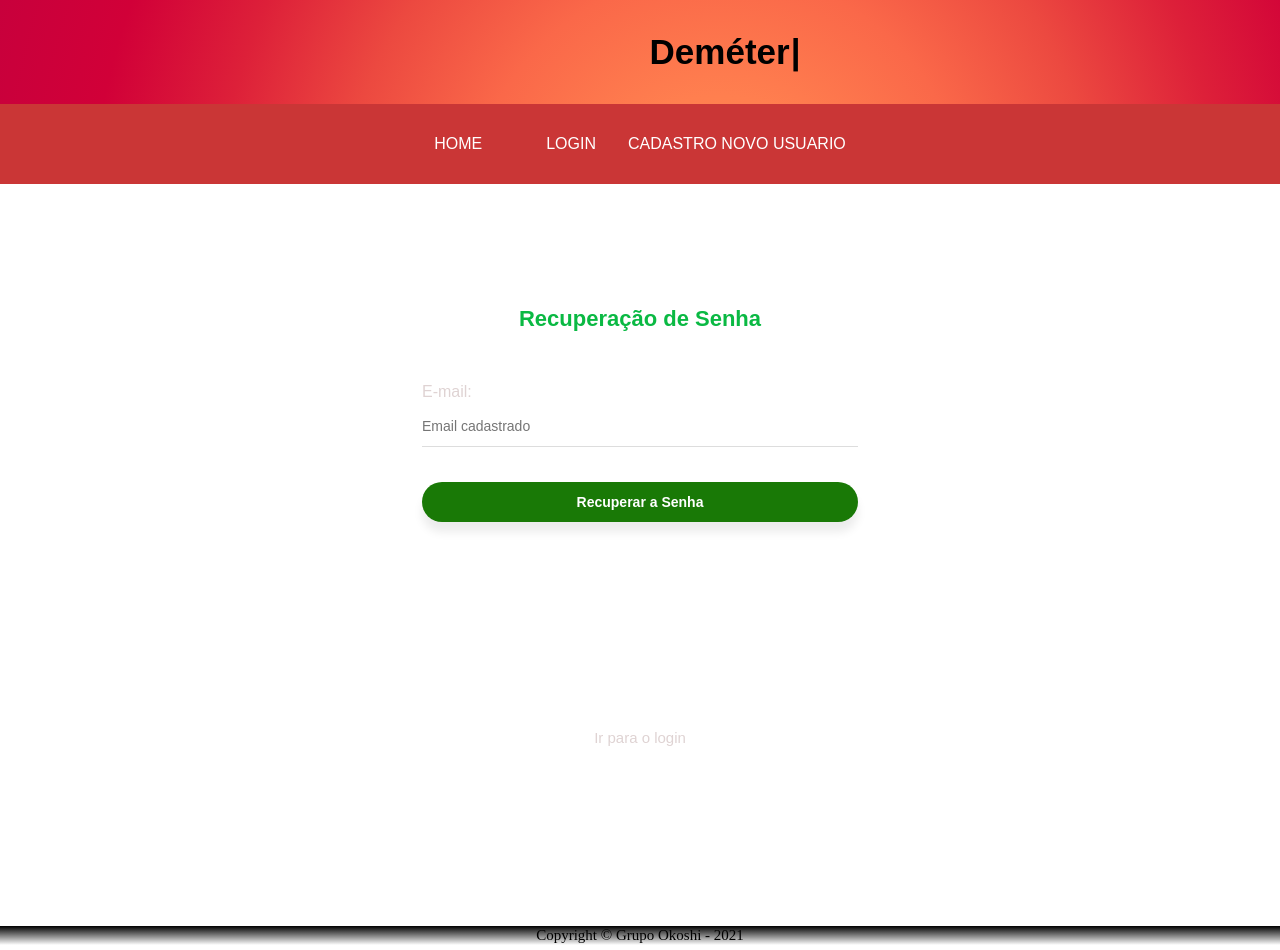
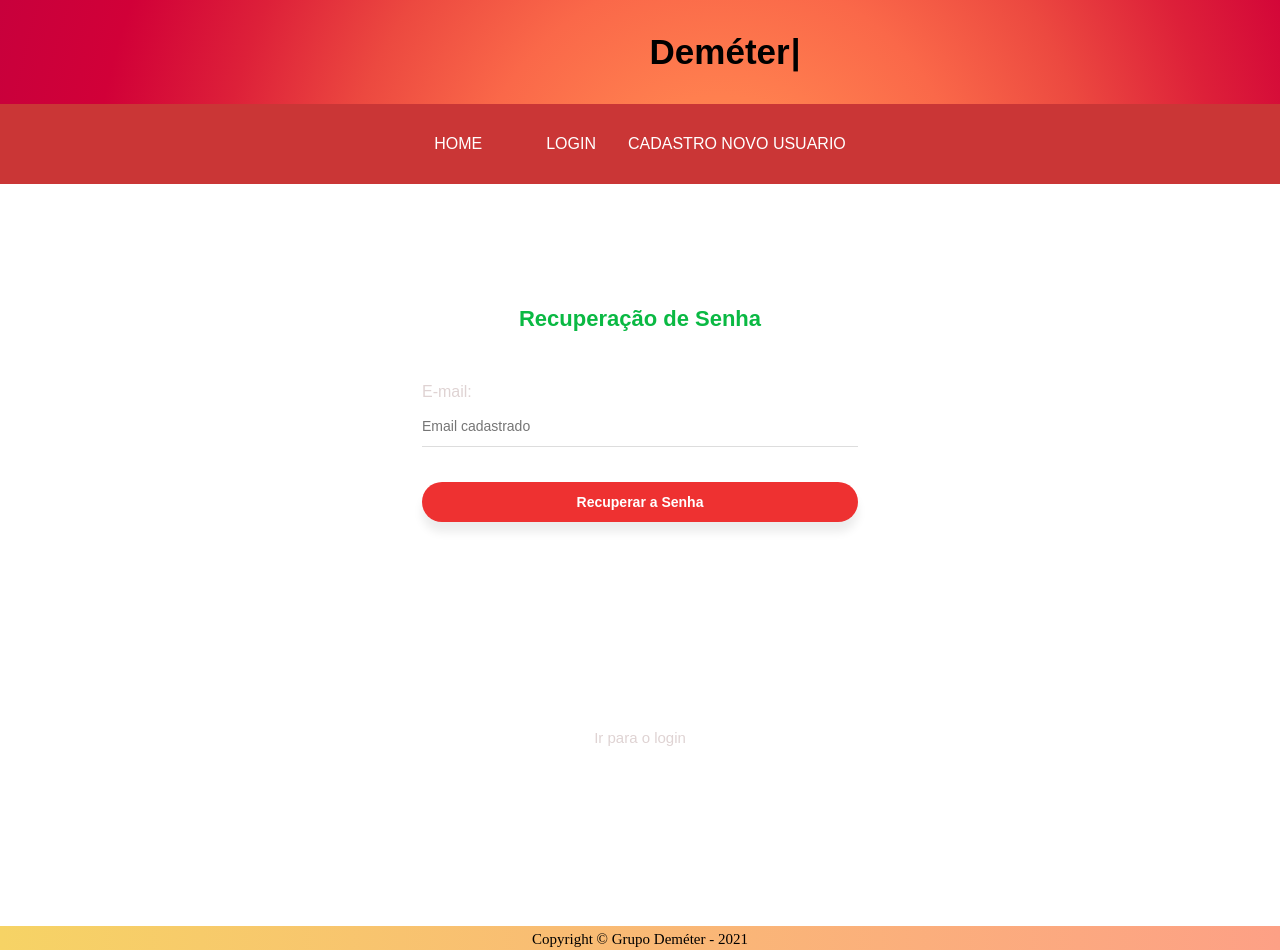
Before and after one commit to Marcos26-tech/Demeter-GlobalSolucion, a React (Create React App) app: page /forgetPassword in a window 1280 px wide. Shown: the top 950 px of the page. Built offline with nearby package versions, Linux system fonts and the light colour scheme; a web font is replaced by a local one.

Commit message:
ajuste style

```diff
--- a/src/Reset.js
+++ b/src/Reset.js
@@ -11,6 +11,7 @@ export default createGlobalStyle`
 
   html,body, #root{
     height: 100%;
+
   }
 
   *,button,input{
--- a/src/assets/style/StyledFormGlobal.js
+++ b/src/assets/style/StyledFormGlobal.js
@@ -9,7 +9,9 @@ export const Form = styled.form`
 `;
 
 export const FormWrapper = styled.div`
-
+  background-color: #ffffff10;
+  backdrop-filter:blur(12px);
+  -webkit-backdrop-filter: blur(12px);
   overflow: hidden;
   padding: 0 0 30px;
   margin: 3rem auto 1.5rem;
@@ -90,14 +92,15 @@ export const FormButton = styled.button`
   font-size: 14px;
   font-weight: 700;
   color: rgb(255, 255, 255);
-  background-color: rgb(25, 121, 6);
+  background-color: rgb(238, 49, 49);
   border: 0;
   border-radius: 35px;
   box-shadow: 0 10px 10px rgba(0, 0, 0, 0.08);
   cursor: pointer;
   transition: all 0.25s cubic-bezier(0.02, 0.01, 0.47, 1);
   &:hover {
-    box-shadow: 0 15px 15px rgba(0, 0, 0, 0.16);
+    background-image: linear-gradient(to right, #f6d365 0%, #fda085 100%);
+    box-shadow: 0 15px 15px  #fda085;
     transform: translate(0, -5px);
   }
 `;
--- a/src/components/footer/Footer.jsx
+++ b/src/components/footer/Footer.jsx
@@ -3,9 +3,10 @@ import styled from "styled-components";
 
 const StyledFooter = styled.footer`
   text-align: center;
-  background: linear-gradient(#000000, transparent);
-  padding: 1px;
+  background-image: linear-gradient(to right, #f6d365 0%, #fda085 100%);
+  padding: 5px;
   width: 100%;
+
   position: relative;
   bottom: 0;
   p {
@@ -24,7 +25,7 @@ const Footer = () => {
   return (
     <>
       <StyledFooter>
-      <p>Copyright &copy; Grupo Okoshi - {new Date().getFullYear()}</p>
+      <p>Copyright &copy; Grupo Deméter - {new Date().getFullYear()}</p>
       </StyledFooter>
     </>
   );
--- a/src/pages/login/cadastro/PageRegistro.jsx
+++ b/src/pages/login/cadastro/PageRegistro.jsx
@@ -161,14 +161,15 @@ function Registro() {
           </FormFieldset>
 
           <FormFieldset>
-          <select name="" id="">
+          <select>
             <optgroup label="Localização">
+              <option disabled selected>Selecione sua região</option>
               <option value="norte">Zona Norte</option>
               <option value="sul">Zona Sul</option>
               <option value="leste">Zona Leste</option>
               <option value="oeste">Zona Oeste</option>
             </optgroup>
-            </select>
+          </select>
           </FormFieldset>
 
           <FormFieldset>
```
